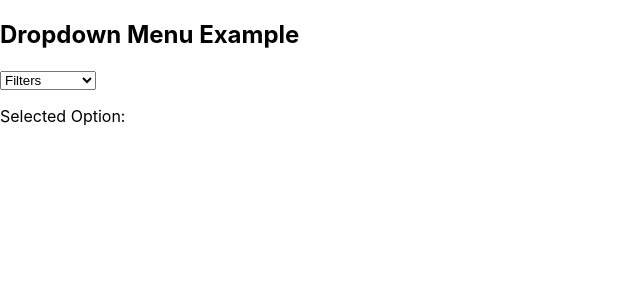
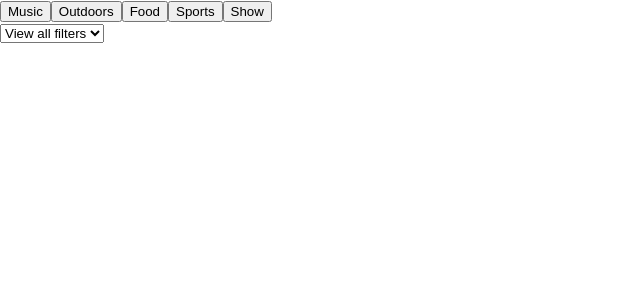
Before and after one commit to jilly477/touch-grass, a React (Create React App) app in the folder touch-grass/: page / in a window 1280 px wide. Shown: the top 300 px of the page, without its empty margins (0-640 px from the left). Built offline with nearby package versions, Linux system fonts and the light colour scheme.

Commit message:
added filter, calendar, search components

```diff
--- a/touch-grass/package.json
+++ b/touch-grass/package.json
@@ -6,7 +6,13 @@
     "@testing-library/jest-dom": "^5.17.0",
     "@testing-library/react": "^13.4.0",
     "@testing-library/user-event": "^13.5.0",
+    "checklist-js": "^1.2.2",
+    "date-range-selector-react": "^1.4.6",
+    "date-selector-react": "^1.2.6",
+    "docs-searchbar.js": "^2.5.0",
+    "filter-data-advanced": "^1.0.8",
     "react": "^18.2.0",
+    "react-calendar": "^4.6.0",
     "react-dom": "^18.2.0",
     "react-dropdown": "^1.11.0",
     "react-scripts": "^5.0.1",
--- a/touch-grass/src/components/Filter.js
+++ b/touch-grass/src/components/Filter.js
@@ -14,22 +14,66 @@ function Filter() {
     setSelectedOption(e.target.value);
   };
 
+  const [items, setItems] = useState([]);
+  const [newItem, setNewItem] = useState('');
+
+  const addItem = () => {
+    if (newItem.trim() !== '') {
+      setItems([...items, newItem]);
+      setNewItem('');
+    }
+  };
+
+  const removeItem = (index) => {
+    const updatedItems = [...items];
+    updatedItems.splice(index, 1);
+    setItems(updatedItems);
+  };
+
+  const filter = (index) => {
+  };
+
+
   return (
     <div className="react-dropdown">
-      <h2>Dropdown Menu Example</h2>
+      <button className="Filter" onClick={filter} >
+            Music</button>
+      <button className="Filter" onClick={filter} >
+            Outdoors</button>
+      <button className="Filter" onClick={filter} >
+            Food</button>
+      <button className="Filter" onClick={filter} >
+            Sports</button>
+      <button className="Filter" onClick={filter} >
+            Show</button>
+    <div class="dropdown">
+      <select  class="dropdown__items" value={newItem} onChange={(e) => setNewItem(e.target.value)} onClick = {addItem}>
+        <label class="dropdown__face" for="dropdown">
+          <div class="dropdown__arrow"></div>
+        </label>
+        <option value="" class="dropdown__items">View all filters</option>
+        <option value="Music" class="dropdown__items">Music</option>
+        <option value="Outdoors" class="dropdown__items">Outdoors</option>
+        <option value="Food" class="dropdown__items">Food</option>
+        <option value="Sports" class="dropdown__items">Sports</option>
+        <option value="Show" class="dropdown__items">Show</option>
+        <option value="Pop-up" class="dropdown__items">Pop-up</option>
+        <option value="Carnival" class="dropdown__items">Carnival</option>
+        <option value="19+" class="dropdown__items"> 19+</option>
+        <option value="Women" class="dropdown__items">Women</option>
+        <option value="BIPOC" class="dropdown__items">BIPOC</option>
+      </select>
+      <ul>
+        {items.map((item, index) => (
+          <p>
+            <button className="Filter" onClick={() => removeItem(index) } >
+            {item}</button>
+          </p>
+        ))}
+      </ul>
+      </div>
+    </div>
 
-      <select value={selectedOption} onChange={handleSelectChange}>
-        <option value="">Filters</option>
-        <option value="option1">Concert</option>
-        <option value="option2">Sports</option>
-        <option value="option3">Pop-up</option>
-        <option value="option4">Carnival</option>
-        <option value="option5">19+</option>
-        <option value="option6">Women only</option>
-        <option value="option7">BIPOC</option>
-      </select>
-      <p>Selected Option: {selectedOption}</p>
-    </div>
   );
 }
 
```
Also changed, not shown: touch-grass/src/components/Calendar.js (added, +32 -0 lines), touch-grass/src/components/SearchBar.js (added, +28 -0 lines), 1 other file (tests, documents, lock files or other folders).
